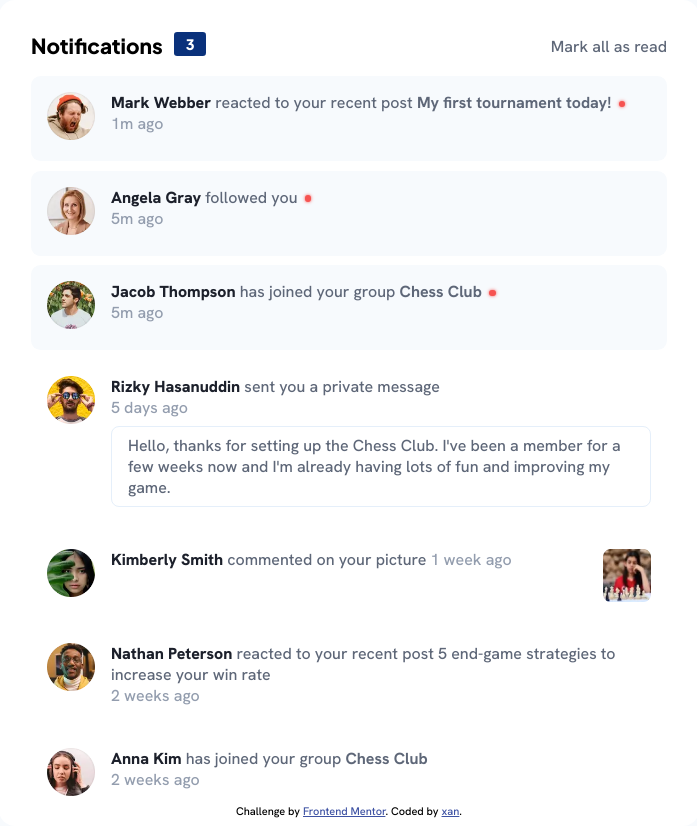
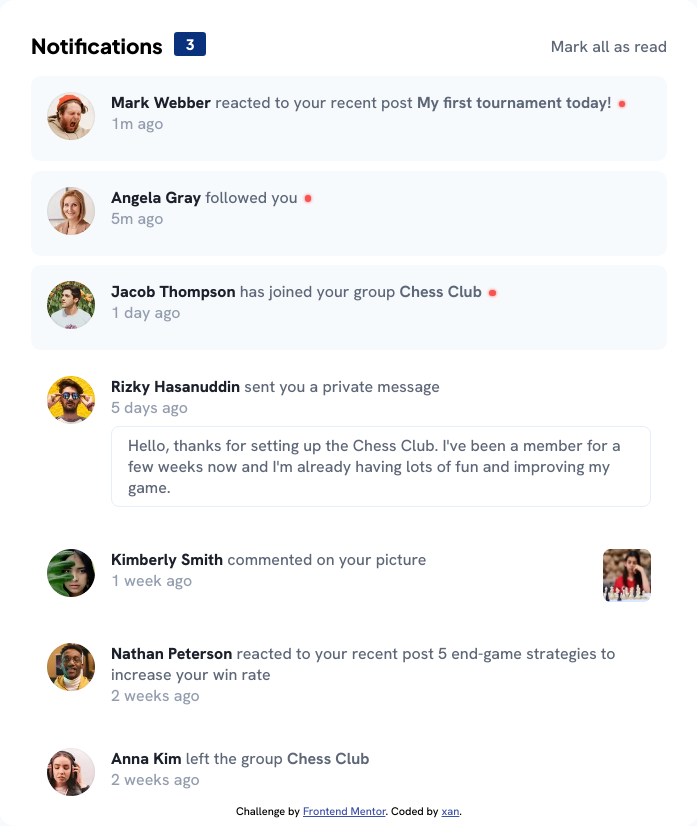
Before and after one commit to style-x/notifications-page, a plain HTML site: page index.html in a window 1280 px wide. Shown: the whole page, without its empty margins (291-988 px from the left). Drawn offline with Linux system fonts and the light colour scheme.

Commit message:
Upload #4
Schreibfehler korrigiert.

```diff
--- a/index.html
+++ b/index.html
@@ -47,7 +47,7 @@
         </div>
         <div class="text">
           <span class="name">Jacob Thompson </span>has joined your group <b>Chess Club</b> <div class="redpoint"></div></br>
-          <span class="timeago">5m ago</span>
+          <span class="timeago">1 day ago</span>
         </div>
       </article>
 
@@ -69,7 +69,7 @@
         </div>
         <div class="text">
           <div class="cell1">
-            <span class="name">Kimberly Smith </span>commented on your picture
+            <span class="name">Kimberly Smith </span>commented on your picture</br>
             <span class="timeago">1 week ago</span>
           </div>
         </div>
@@ -91,7 +91,7 @@
           <img src="assets/images/avatar-anna-kim.webp" alt="Picture from Anna Kim">
         </div>
         <div class="text">
-          <span class="name">Anna Kim </span>has joined your group <b>Chess Club</b></br>
+          <span class="name">Anna Kim </span>left the group <b>Chess Club</b></br>
           <span class="timeago">2 weeks ago</span>
         </div>
       </article>
```
